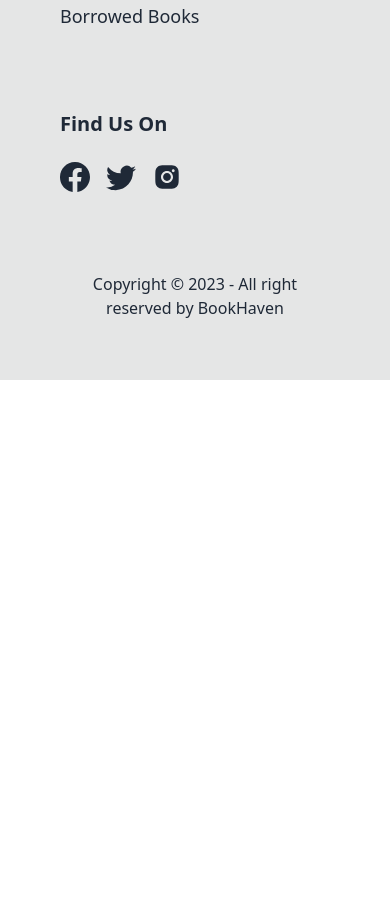
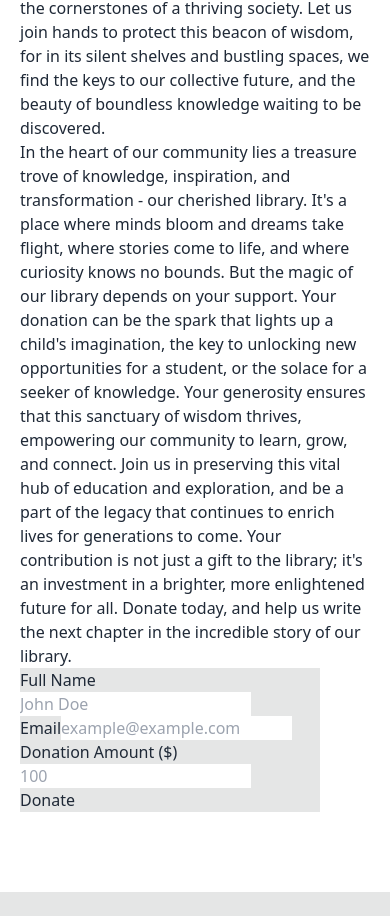
Before and after one commit to Jobayer-Ahmmed/book-heaven-client, a React (Vite) app: page / in a window 390 px wide. Shown: the part 1081-1997 px from the top of the page. Before the commit the page ends 1461 px from the top, so only its background shows below. Built offline with nearby package versions, Linux system fonts and the light colour scheme; no server answers.

Commit message:
adding support

```diff
--- a/src/components/pages/allBooks/AllBooks.jsx
+++ b/src/components/pages/allBooks/AllBooks.jsx
@@ -1,20 +1,13 @@
-// import { useLoaderData } from "react-router-dom"
 
-import axios from "axios"
-import { useEffect, useState } from "react"
-import URL from "../../../url/URL"
 import SingleBook from "./SingleBook"
+import { useLoaderData } from "react-router-dom"
 
 
 const AllBooks = () => {
-    // const books = useLoaderData()
-    // console.log(books)
-    const [books, setBooks] = useState([])
+    const data = useLoaderData()
+    const books = data.data
+    console.log("i am  in allBooks")
 
-    useEffect(()=>{
-        axios.get(`${URL}/books`)
-        .then(res=>setBooks(res.data))
-    },[])
 
   return (
     <div className="flex justify-center px-xPadding2 md:px-xPadding my-myMargin">
--- a/src/components/pages/allBooks/SingleBook.jsx
+++ b/src/components/pages/allBooks/SingleBook.jsx
@@ -4,8 +4,11 @@ import Rating from 'react-rating';
 import {BsStar} from "react-icons/bs"
 import {BsStarFill} from "react-icons/bs"
 
+
 const SingleBook = ({book}) => {
     const {image, name, author_name, category, rating} = book
+
+
 
   return (
     <div className='flex flex-col justify-between  bg-base-300 p-4'>
--- a/src/components/pages/home/Home.jsx
+++ b/src/components/pages/home/Home.jsx
@@ -1,16 +1,19 @@
 import Banner from "./banner/Banner"
 import Categories from "./category/Categories"
 import Employees from "./employee/Employees"
+import Support from "./support/Support"
 
 
 
 
 const Home = () => {
+  console.log("I am in home")
   return (
     <div>
       <Banner/>
       <Categories/>
       <Employees/>
+      <Support/>
     </div>
   )
 }
--- /dev/null
+++ b/src/components/pages/home/support/DonationForm.jsx
@@ -0,0 +1,61 @@
+
+import { useForm, Controller } from "react-hook-form";
+
+const DonationForm = () => {
+  const {
+    handleSubmit,
+    control,
+    formState: { errors },
+  } = useForm();
+
+  const onSubmit = (data) => {
+    console.log(data);
+  };
+
+  return (
+    <form onSubmit={handleSubmit(onSubmit)}>
+      <div>
+        <label>Full Name</label>
+        <Controller
+          name="fullName"
+          control={control}
+          rules={{ required: "Full name is required" }}
+          render={({ field }) => <input {...field} placeholder="John Doe" />}
+        />
+        {errors.fullName && <p>{errors.fullName.message}</p>}
+      </div>
+
+      <div>
+        <label>Email</label>
+        <Controller
+          name="email"
+          control={control}
+          rules={{
+            required: "Email is required",
+            pattern: {
+              value: /^\S+@\S+$/i,
+              message: "Invalid email address",
+            },
+          }}
+          render={({ field }) => <input {...field} placeholder="example@example.com" />}
+        />
+        {errors.email && <p>{errors.email.message}</p>}
+      </div>
+
+      <div>
+        <label>Donation Amount ($)</label>
+        <Controller
+          name="donationAmount"
+          control={control}
+          rules={{ required: "Donation amount is required" }}
+          render={({ field }) => <input {...field} type="number" placeholder="100" />}
+        />
+        {errors.donationAmount && <p>{errors.donationAmount.message}</p>}
+      </div>
+
+      <button type="submit">Donate</button>
+    </form>
+  );
+};
+
+export default DonationForm;
--- /dev/null
+++ b/src/components/pages/home/support/Support.jsx
@@ -0,0 +1,21 @@
+import DonationForm from "./DonationForm"
+
+
+const Support = () => {
+  return (
+    <div className=" px-xPadding2 md:px-xPadding my-myMargin">
+        <div>
+            <h1>Support the Library</h1>
+            <div>
+                <p>The library is not just a collection of books; it is a sanctuary of knowledge, a haven for the curious, and a bridge to a world of possibilities. It's a place where dreams take flight on the wings of imagination, where young minds are nourished, and where the stories of generations past continue to whisper their wisdom to those who listen. Supporting the library is not merely an act of generosity; it's an investment in the heart and soul of our community. It's an affirmation that education, exploration, and enlightenment are the cornerstones of a thriving society. Let us join hands to protect this beacon of wisdom, for in its silent shelves and bustling spaces, we find the keys to our collective future, and the beauty of boundless knowledge waiting to be discovered.</p>
+                <p>In the heart of our community lies a treasure trove of knowledge, inspiration, and transformation - our cherished library. It's a place where minds bloom and dreams take flight, where stories come to life, and where curiosity knows no bounds. But the magic of our library depends on your support. Your donation can be the spark that lights up a child's imagination, the key to unlocking new opportunities for a student, or the solace for a seeker of knowledge. Your generosity ensures that this sanctuary of wisdom thrives, empowering our community to learn, grow, and connect. Join us in preserving this vital hub of education and exploration, and be a part of the legacy that continues to enrich lives for generations to come. Your contribution is not just a gift to the library; it's an investment in a brighter, more enlightened future for all. Donate today, and help us write the next chapter in the incredible story of our library.</p>
+            </div>
+            <div className="w-[300px] flex justify-center bg-base-300 ">
+                <DonationForm/>
+            </div>
+        </div>
+    </div>
+  )
+}
+
+export default Support
--- a/src/components/shared/bookDetails/BookDetails.jsx
+++ b/src/components/shared/bookDetails/BookDetails.jsx
@@ -1,42 +1,52 @@
-import { useContext, useState } from "react"
-import { BsStar, BsStarFill } from "react-icons/bs"
-import Rating from "react-rating"
+import { useContext} from "react"
 import { Link, useLoaderData } from "react-router-dom"
-import Swal from 'sweetalert2'
 import { MyContext } from "../../../contextApi/MyAuthProvider"
 import axios from "axios"
 import URL from "../../../url/URL"
+import moment from 'moment'
+import Rating from "react-rating"
+import { BsStar, BsStarFill } from "react-icons/bs"
+import { ToastContainer, toast } from 'react-toastify';
+import 'react-toastify/dist/ReactToastify.css';
 
 
 
 const BookDetails = () => {
     const {myUser} = useContext(MyContext)
      const {data} = useLoaderData()
-    const [date, setDate] = useState(null)
+
+
+
+    const borrowedDate = moment().format("YYYY-M-D")
+    console.log(borrowedDate)
 
     const {image, name, author_name, category, rating} = data
-    const {email, displayName} = myUser
+
+    const email = myUser?.email
+    const username = myUser?.displayName
 
 
-    const handleBorrow=()=>{
-        Swal.fire({
-            title: "When will you return the book? ",
-            input: "date",
-            inputAttributes: {
-              autocapitalize: "off"
-            },
-            showCancelButton: true,
-            confirmButtonText: "Borrow The Book",
-            showLoaderOnConfirm: true,
-            preConfirm: (returnDate)=> setDate(returnDate)
-          });
+    const handleBorrow=(e)=>{
+        e.preventDefault()
+        const form = new FormData(e.currentTarget)
+        const returnDate = form.get("date")
+        console.log(returnDate)
 
+        axios.post(`${URL}/borrow`,{
+            username,
+            email,
+            name,
+            category,
+            image,
+            borrowedDate,
+            returnDate
+        })
+        .then(()=> toast.success("Please, return the book on time"))
     }
 
-    if(date){
-        axios.post(`${URL}/borrow`)
-    }
-    setDate(null)
+
+
+
   return (
 <div className="grid grid-cols-1 md:grid-cols-2 gap-10 items-center px-xPadding2 md:px-xPadding my-myMargin">
     <div className='flex flex-col items-center md:items-start'>
@@ -49,15 +59,12 @@ const BookDetails = () => {
         </div>
         <div className="w-full">
             <h3 className='text-xl font-medium'><span className="text-gray-700">Type : </span>{category}</h3>
-            <div className="flex text-xl font-medium">
-                <p className="text-gray-700">Rating : </p>
             <Rating
               initialRating={rating}
               emptySymbol={<BsStar/>}
               fullSymbol={<BsStarFill/>}
               readonly
             />
-            </div>
         </div>
     </div>
     <div>
@@ -67,10 +74,47 @@ const BookDetails = () => {
             </p>
         </div>
         <div className="flex flex-col md:flex-row gap-10 mt-titleMargin">
-            <Link onClick={handleBorrow} to={`/details/${name}`} className="text-center text-white text-lg font-semibold bg-btnColor px-8 py-2 active:bg-hoverColor hover:rounded-xl mt-2">Borrow</Link>
+            <Link onClick={()=>document.getElementById('my_modal_5').showModal()} to={`/details/${name}`} className="text-center text-white text-lg font-semibold bg-btnColor px-8 py-2 active:bg-hoverColor hover:rounded-xl mt-2">Borrow</Link>
             <Link to={`/details/${name}`} className="text-center text-white text-lg font-semibold bg-btnColor px-8 py-2 active:bg-hoverColor hover:rounded-xl mt-2">Read</Link>
         </div>
     </div>
+
+
+    {/* modal start */}
+    <dialog id="my_modal_5" className="modal modal-bottom sm:modal-middle">
+  <div className="modal-box">
+
+    <form onSubmit={handleBorrow}>
+        <label>Username : </label>
+        <input type="text" value={username} readOnly/><br />
+        <label>Email : </label>
+        <input  className="my-2"  type="email" value={email} readOnly /><br />
+        <label>Return Date : </label>
+        <input   className="mb-4"   type="date" name="date" required/> <br />
+        <input className="text-center text-white text-lg font-semibold bg-btnColor px-8 py-2 hover:bg-hoverColor active:font-bold mt-2" type="submit" value="Borrow Now" />
+    </form>
+
+    <div className="modal-action">
+    <form method="dialog">
+      <button className="btn btn-sm btn-circle btn-ghost absolute right-2 top-2">✕</button>
+    </form>
+    </div>
+  </div>
+</dialog>
+{/* modal end */}
+
+<ToastContainer
+            position="top-center"
+            autoClose={5000}
+            hideProgressBar={false}
+            newestOnTop={false}
+            closeOnClick
+            rtl={false}
+            pauseOnFocusLoss
+            draggable
+            pauseOnHover
+            theme="colored"
+        />
 </div>
   )
 }
--- a/src/routes/Route.jsx
+++ b/src/routes/Route.jsx
@@ -31,12 +31,12 @@ const router = createBrowserRouter([
             {
                 path:"/allBooks",
                 element:<AllBooks/>,
-                // loader: ()=> axios.get(`${URL}/books`)
+                loader: async()=> axios.get(`${URL}/books`)
             },
             {
                 path:"books/:category",
                 element:<CategoricalBooks/>,
-                loader:({params})=> axios.get(`${URL}/books/${params.category}`)
+                loader: async({params})=> axios.get(`${URL}/books/${params.category}`)
             },
             {
                 path:"/addBook",
@@ -45,7 +45,7 @@ const router = createBrowserRouter([
             {
                 path:"/details/:name",
                 element:<BookDetails/>,
-                loader:({params})=> axios.get(`${URL}/details/${params.name}`)
+                loader: async({params})=> axios.get(`${URL}/details/${params.name}`)
             }
         ]
     }
--- a/src/url/URL.jsx
+++ b/src/url/URL.jsx
@@ -1,3 +1,3 @@
-let URL = "https://ass-11-server-bsbe0fozb-jobayers-projects.vercel.app"
+let URL = "https://ass-11-server-li7lxs8m9-jobayers-projects.vercel.app"
 //  URL = "http://localhost:5000"
 export default URL
```
Lines whose indentation alone changed are shown as unchanged.
